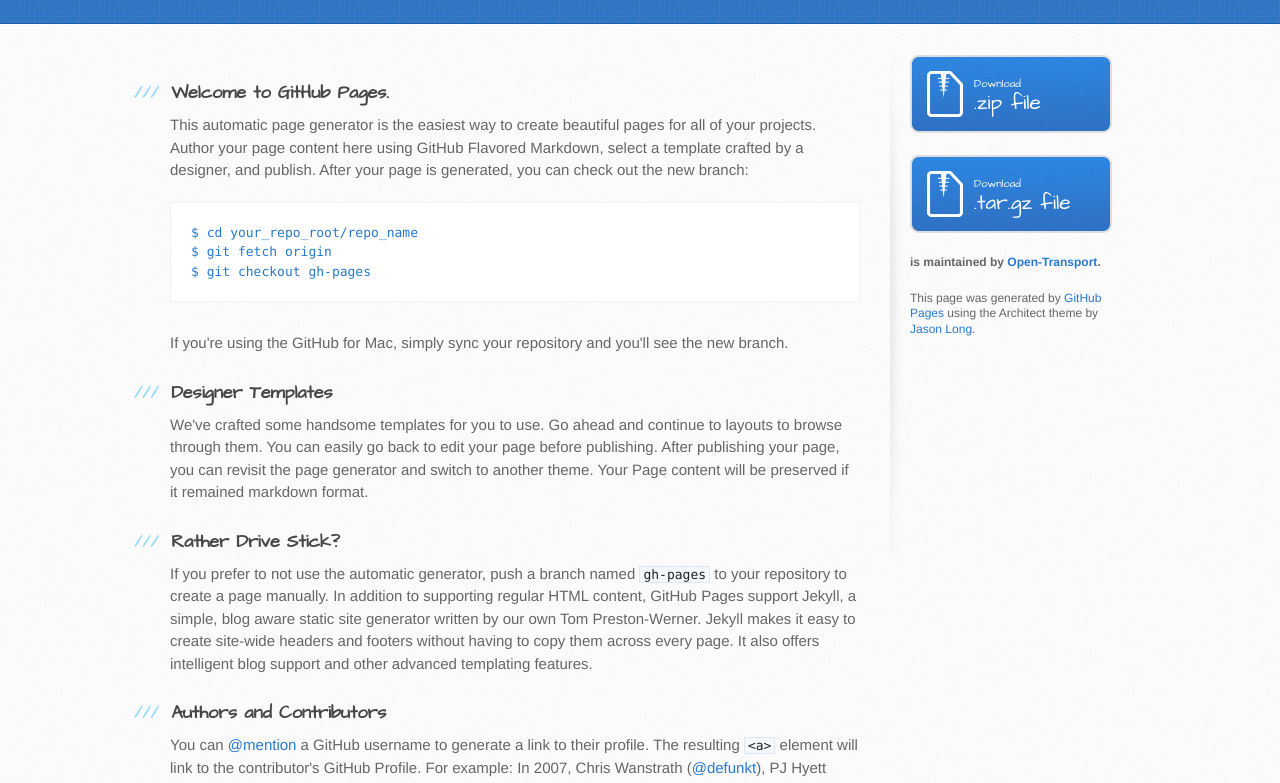
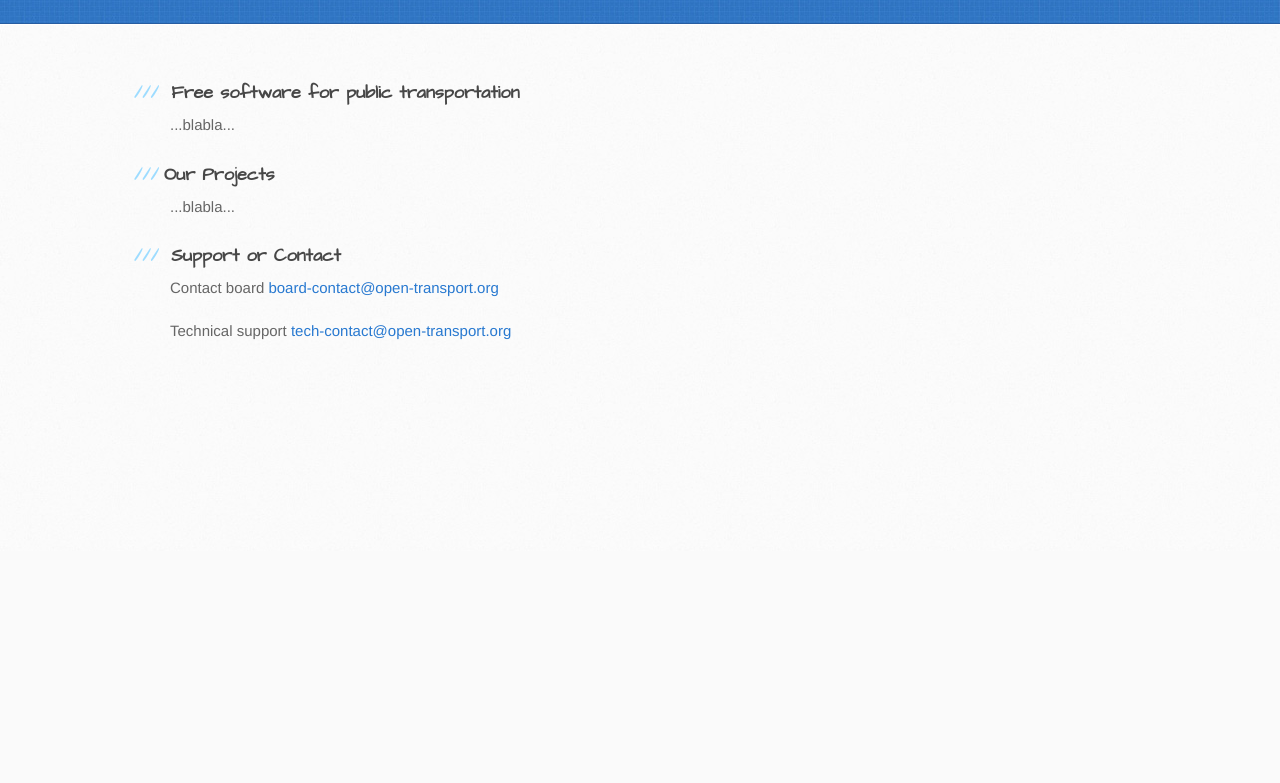
Before and after one commit to Open-Transport/open-transport.org, a plain HTML site: page index.html in a window 1280 px wide. Shown: the part 249-1032 px from the top of the page. After the commit the page ends 800 px from the top, so only its background shows below. Drawn offline with Linux system fonts and the light colour scheme.

Commit message:
First changes

```diff
--- a/index.html
+++ b/index.html
@@ -13,15 +13,15 @@
     <script src="//html5shiv.googlecode.com/svn/trunk/html5.js"></script>
     <![endif]-->
 
-    <title>Open-transport.org by Open-Transport</title>
+    <title>Open-transport.org by SYNTHESE association</title>
   </head>
 
   <body>
     <header>
       <div class="inner">
         <h1>Open-transport.org</h1>
-        <h2>website source code : open-transport.org</h2>
-        <a href="https://github.com/Open-Transport/open-transport.org" class="button"><small>View project on</small>GitHub</a>
+        <h2>SYNTHESE Association official website</h2>
+        <a href="https://github.com/Open-Transport" class="button"><small>View our projects on</small>GitHub</a>
       </div>
     </header>
 
@@ -29,52 +29,27 @@
       <div class="inner clearfix">
         <section id="main-content">
           <h3>
-<a name="welcome-to-github-pages" class="anchor" href="#welcome-to-github-pages"><span class="octicon octicon-link"></span></a>Welcome to GitHub Pages.</h3>
 
-<p>This automatic page generator is the easiest way to create beautiful pages for all of your projects. Author your page content here using GitHub Flavored Markdown, select a template crafted by a designer, and publish. After your page is generated, you can check out the new branch:</p>
+<a name="welcome-to-github-pages" class="anchor" href="#welcome-to-github-pages"><span class="octicon octicon-link"></span></a>Free software for public transportation</h3>
 
-<pre><code>$ cd your_repo_root/repo_name
-$ git fetch origin
-$ git checkout gh-pages
-</code></pre>
+<p>...blabla...</p>
 
-<p>If you're using the GitHub for Mac, simply sync your repository and you'll see the new branch.</p>
+<h3><a name="projects" class="anchor" href="#projects"><span class="octicon octicon-link"></span></a>Our Projects</h3>
 
-<h3>
-<a name="designer-templates" class="anchor" href="#designer-templates"><span class="octicon octicon-link"></span></a>Designer Templates</h3>
+<p>...blabla...</p>
 
-<p>We've crafted some handsome templates for you to use. Go ahead and continue to layouts to browse through them. You can easily go back to edit your page before publishing. After publishing your page, you can revisit the page generator and switch to another theme. Your Page content will be preserved if it remained markdown format.</p>
 
-<h3>
-<a name="rather-drive-stick" class="anchor" href="#rather-drive-stick"><span class="octicon octicon-link"></span></a>Rather Drive Stick?</h3>
 
-<p>If you prefer to not use the automatic generator, push a branch named <code>gh-pages</code> to your repository to create a page manually. In addition to supporting regular HTML content, GitHub Pages support Jekyll, a simple, blog aware static site generator written by our own Tom Preston-Werner. Jekyll makes it easy to create site-wide headers and footers without having to copy them across every page. It also offers intelligent blog support and other advanced templating features.</p>
-
-<h3>
-<a name="authors-and-contributors" class="anchor" href="#authors-and-contributors"><span class="octicon octicon-link"></span></a>Authors and Contributors</h3>
-
-<p>You can <a href="https://github.com/blog/821" class="user-mention">@mention</a> a GitHub username to generate a link to their profile. The resulting <code>&lt;a&gt;</code> element will link to the contributor's GitHub Profile. For example: In 2007, Chris Wanstrath (<a href="https://github.com/defunkt" class="user-mention">@defunkt</a>), PJ Hyett (<a href="https://github.com/pjhyett" class="user-mention">@pjhyett</a>), and Tom Preston-Werner (<a href="https://github.com/mojombo" class="user-mention">@mojombo</a>) founded GitHub.</p>
 
 <h3>
 <a name="support-or-contact" class="anchor" href="#support-or-contact"><span class="octicon octicon-link"></span></a>Support or Contact</h3>
 
-<p>Having trouble with Pages? Check out the documentation at <a href="http://help.github.com/pages">http://help.github.com/pages</a> or contact <a href="mailto:support@github.com">support@github.com</a> and we’ll help you sort it out.</p>
+<p>Contact board <a href="mailto:board-contact@open-transport.org">board-contact@open-transport.org</a></p>
+<p>Technical support <a href="mailto:tech-contact@open-transport.org">tech-contact@open-transport.org</a></p>
+
         </section>
 
-        <aside id="sidebar">
-          <a href="https://github.com/Open-Transport/open-transport.org/zipball/master" class="button">
-            <small>Download</small>
-            .zip file
-          </a>
-          <a href="https://github.com/Open-Transport/open-transport.org/tarball/master" class="button">
-            <small>Download</small>
-            .tar.gz file
-          </a>
 
-          <p class="repo-owner"><a href="https://github.com/Open-Transport/open-transport.org"></a> is maintained by <a href="https://github.com/Open-Transport">Open-Transport</a>.</p>
-
-          <p>This page was generated by <a href="https://pages.github.com">GitHub Pages</a> using the Architect theme by <a href="https://twitter.com/jasonlong">Jason Long</a>.</p>
-        </aside>
       </div>
     </div>
 
```
Also changed, not shown: 1 other file.
